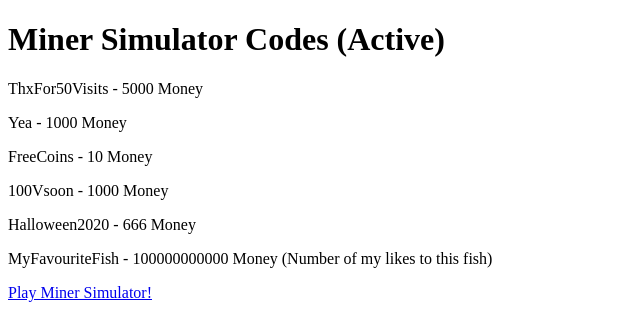
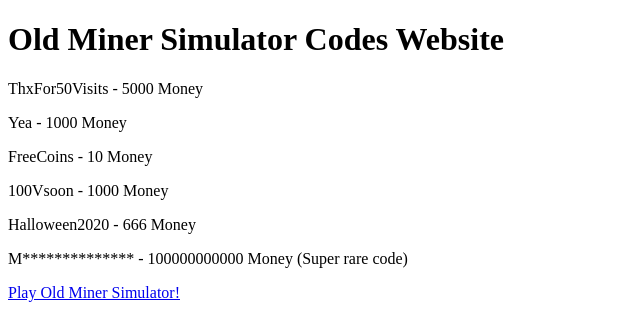
Before and after one commit to Janek20202/MinerSimulatorCodes, a plain HTML site: page index.html in a window 1280 px wide. Shown: the whole page, without its empty margins (0-640 px from the left). Drawn offline with Linux system fonts and the light colour scheme.

Commit message:
Update index.html

```diff
--- a/index.html
+++ b/index.html
@@ -1,10 +1,10 @@
 <!DOCTYPE html>
 <html>
 <head>
-<title>Miner Codes</title>
+<title>Old Miner Codes</title>
 <body>
 
-<h1>Miner Simulator Codes (Active)</h1>
+<h1>Old Miner Simulator Codes Website</h1>
 
 <p>ThxFor50Visits - 5000 Money</p>
 
@@ -16,9 +16,9 @@
 
 <p>Halloween2020 - 666 Money</p>
 
-<p>MyFavouriteFish - 100000000000 Money (Number of my likes to this fish)</p>
+<p>M************** - 100000000000 Money (Super rare code)</p>
 
-<a href="https://web.roblox.com/games/5694478098">Play Miner Simulator!</a>
+<a href="https://web.roblox.com/games/5694478098">Play Old Miner Simulator!</a>
 
 </body>
 </head>
```
